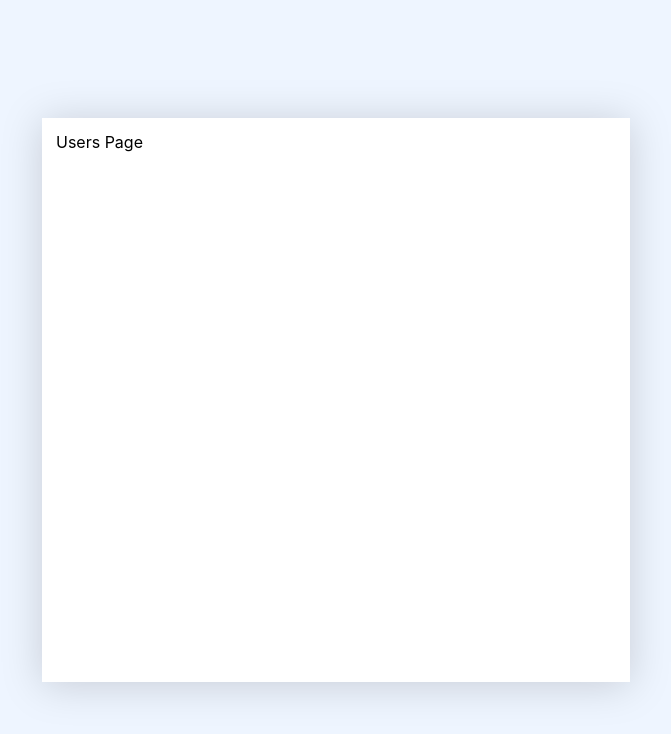
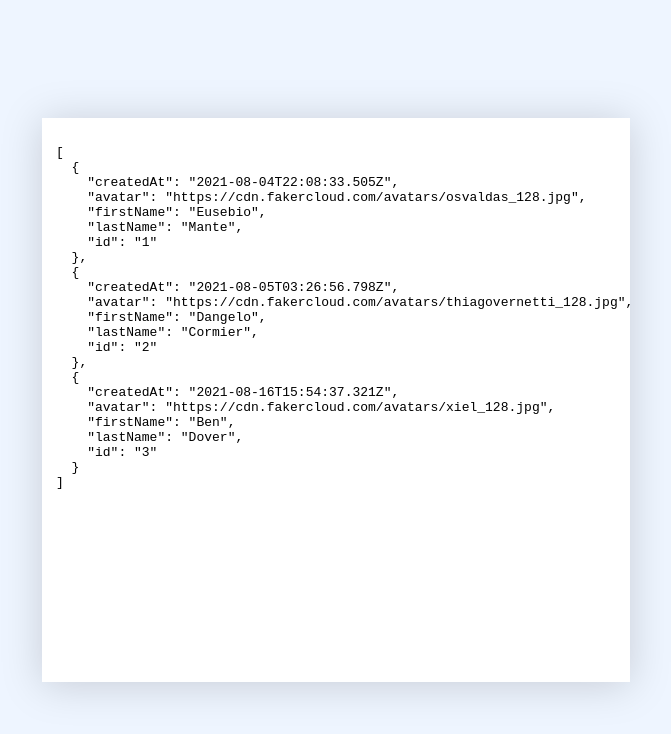
Before and after one commit to cedw032/chat-test, a React (Create React App) app: page /users in a window 1280 px wide. Shown: the top 734 px of the page, without its empty margins (304-975 px from the left). Built offline with nearby package versions, Linux system fonts and the light colour scheme; the HTML template or start-up script is replaced by a standard one.

Commit message:
add mock useUserList and user validation

```diff
--- /dev/null
+++ b/src/common/ImageUri.ts
@@ -0,0 +1,9 @@
+export type ImageUri = string & { readonly __ImageUri: unique symbol }
+
+export function isImageUri(a: any): a is ImageUri {
+  console.warn(
+    // TODO: Write something that validates the URI properly.  This is just a place holder for now.
+    'TODO: Write something that validates the URI properly.  This is just a place holder for now.',
+  )
+  return typeof a === 'string' && a.match(`^http`) !== null
+}
--- /dev/null
+++ b/src/common/NonEmptyString.ts
@@ -0,0 +1,9 @@
+export type NonEmptyString = string & {
+  readonly __NonEmptyString: unique symbol
+}
+
+export function isNonEmptyString(a: any): a is NonEmptyString {
+  const result = typeof a === 'string' && a.length !== 0
+  console.log('isNonEmptyString', result)
+  return result
+}
--- /dev/null
+++ b/src/entities/user.ts
@@ -0,0 +1,33 @@
+import type { UtcDateTime } from '../time/UtcDateTime'
+import type { ImageUri } from '../common/ImageUri'
+import type { NonEmptyString } from '../common/NonEmptyString'
+
+import { isUtcDateTime } from '../time/UtcDateTime'
+import { isImageUri } from '../common/ImageUri'
+import { isNonEmptyString } from '../common/NonEmptyString'
+
+export type UserId = string & { readonly __UserId: unique symbol }
+export type User = {
+  createdAt: UtcDateTime
+  avatar: ImageUri
+  firstName: NonEmptyString
+  lastName: NonEmptyString
+  id: UserId
+}
+
+export function isUserId(a: any): a is UserId {
+  return (
+    typeof a === 'string' && !isNaN(+a - +a) && a.indexOf('.') === -1 && +a > 0
+  )
+}
+
+export function isUser(a: any): a is User {
+  return (
+    typeof a === 'object' &&
+    isUtcDateTime(a.createdAt) &&
+    isImageUri(a.avatar) &&
+    isNonEmptyString(a.firstName) &&
+    isNonEmptyString(a.lastName) &&
+    isUserId(a.id)
+  )
+}
--- /dev/null
+++ b/src/errors/serviceError.ts
@@ -0,0 +1,11 @@
+import type { NonEmptyString } from '../common/NonEmptyString'
+
+import { isNonEmptyString } from '../common/NonEmptyString'
+
+export type ServiceError = {
+  messageForUser: NonEmptyString
+}
+
+export function isServiceError(a: any): a is ServiceError {
+  return typeof a === 'object' && isNonEmptyString(a.messageForUser)
+}
--- /dev/null
+++ b/src/hooks/useUserList.ts
@@ -0,0 +1,39 @@
+import type { ServiceError } from '../errors/serviceError'
+import type { User } from '../entities/user'
+import type { NonEmptyString } from '../common/NonEmptyString'
+
+import { isUser } from '../entities/user'
+
+const mockUsers = [
+  {
+    createdAt: '2021-08-04T22:08:33.505Z',
+    avatar: 'https://cdn.fakercloud.com/avatars/osvaldas_128.jpg',
+    firstName: 'Eusebio',
+    lastName: 'Mante',
+    id: '1',
+  },
+  {
+    createdAt: '2021-08-05T03:26:56.798Z',
+    avatar: 'https://cdn.fakercloud.com/avatars/thiagovernetti_128.jpg',
+    firstName: 'Dangelo',
+    lastName: 'Cormier',
+    id: '2',
+  },
+  {
+    createdAt: '2021-08-16T15:54:37.321Z',
+    avatar: 'https://cdn.fakercloud.com/avatars/xiel_128.jpg',
+    firstName: 'Ben',
+    lastName: 'Dover',
+    id: '3',
+  },
+] as Array<any>
+
+export default function useUserList(): Array<User> | ServiceError {
+  if (mockUsers.every(isUser)) {
+    return mockUsers
+  }
+
+  return {
+    messageForUser: 'user list from api contained bad data' as NonEmptyString,
+  } as const
+}
--- a/src/layout/CenteredContent.tsx
+++ b/src/layout/CenteredContent.tsx
@@ -22,6 +22,7 @@ const contentStyle = {
   height: 536,
   filter: `drop-shadow(0px 3px 20px ${palette.shadowColor}`,
   padding: 14,
+  overflow: 'auto',
 } as const
 
 export default function CenteredContent({ children }: CenteredContentProps) {
--- a/src/pages/UsersPage.tsx
+++ b/src/pages/UsersPage.tsx
@@ -1,9 +1,21 @@
+import { isServiceError } from '../errors/serviceError'
+import useUserList from '../hooks/useUserList'
 import CenteredContent from '../layout/CenteredContent'
 
 export default function UsersPage() {
+  const userListOrError = useUserList()
+
+  if (isServiceError(userListOrError)) {
+    return (
+      <CenteredContent>
+        <>{userListOrError.messageForUser}</>
+      </CenteredContent>
+    )
+  }
+
   return (
     <CenteredContent>
-      <>Users Page</>
+      <pre>{JSON.stringify(userListOrError, null, 2)}</pre>
     </CenteredContent>
   )
 }
--- /dev/null
+++ b/src/time/UtcDateTime.ts
@@ -0,0 +1,13 @@
+export type UtcDateTime = string & { readonly __UtcDateTime: unique symbol }
+
+export function isUtcDateTime(a: any): a is UtcDateTime {
+  console.warn(
+    // TODO: Write something that validates the time object correctly.  this is just a placeholder for now.
+    'TODO: Write something that validates the time object correctly.  this is just a placeholder for now.',
+  )
+  const result =
+    typeof a === 'string' &&
+    a.match('^[0-9]{4}-[0-9]{2}-[0-9]{2}T[0-9]{2}:[0-9]{2}:[0-9]{2}') !== null
+  console.log('isUtcDateTime', result)
+  return result
+}
```
